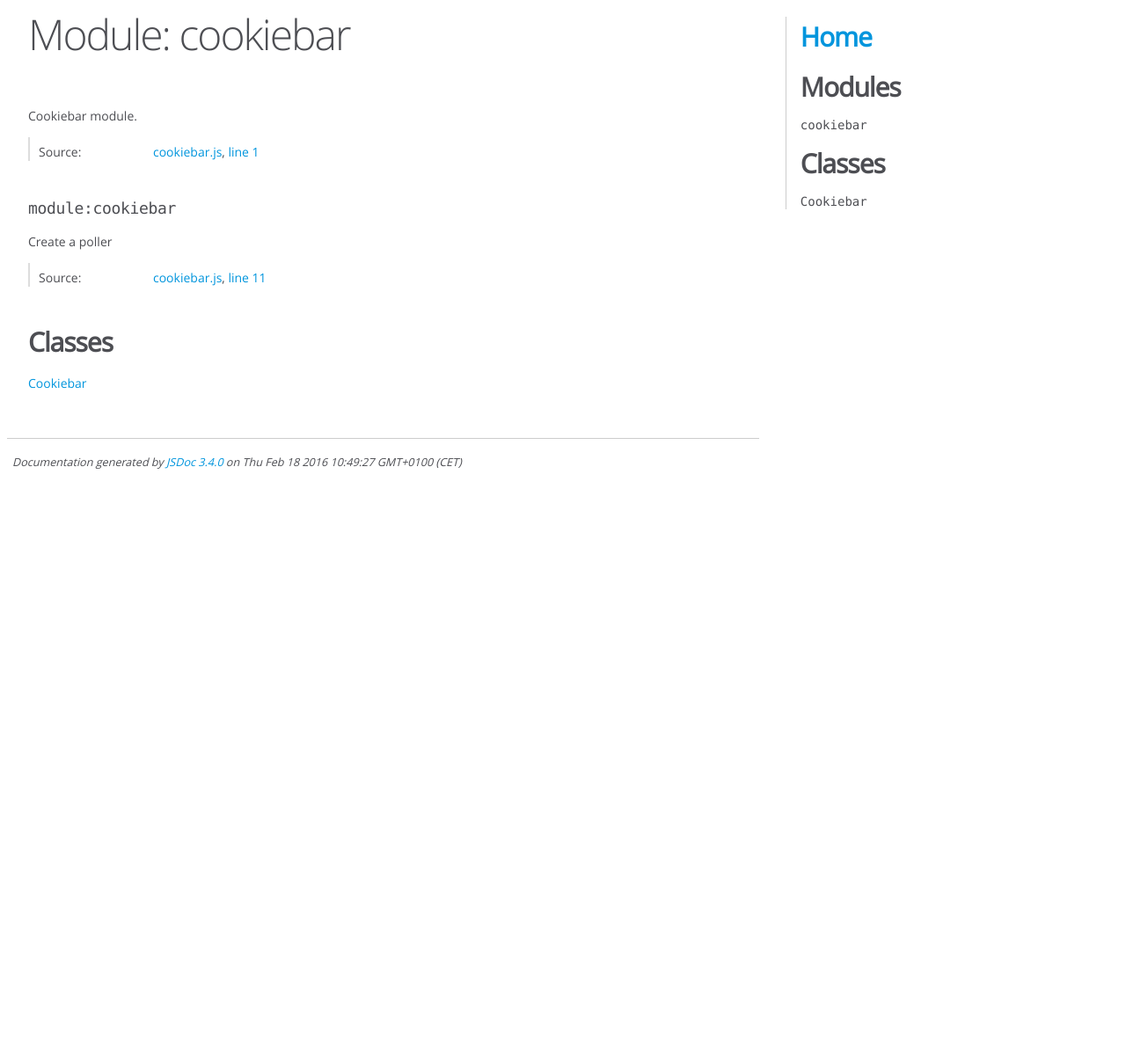
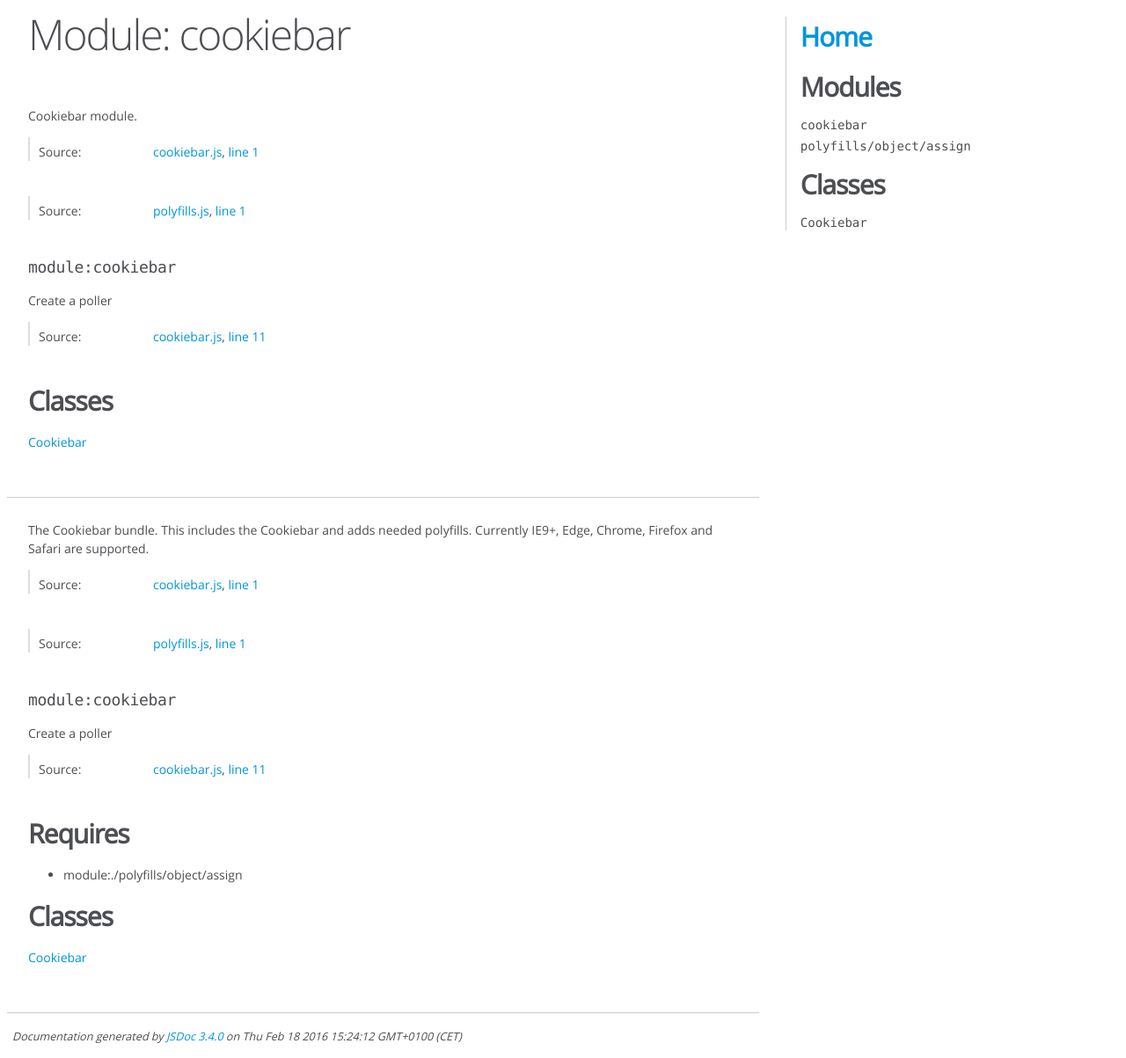
Before and after one commit to moreonion/cookiebar, a website: page doc/module-cookiebar.html in a window 1280 px wide. Shown: the part 17-1220 px from the top of the page at 88% size. Before the commit the page ends 800 px from the top, so only its background shows below. Drawn offline with Linux system fonts and the light colour scheme.

Commit message:
release v0.0.3

```diff
--- a/doc/module-cookiebar.html
+++ b/doc/module-cookiebar.html
@@ -27,6 +27,8 @@
 <section>
 
 <header>
+
+
 
 
 
@@ -90,6 +92,78 @@
     <dt class="tag-source">Source:</dt>
     <dd class="tag-source"><ul class="dummy"><li>
         <a href="cookiebar.js.html">cookiebar.js</a>, <a href="cookiebar.js.html#line1">line 1</a>
+    </li></ul></dd>
+
+
+
+
+
+
+
+</dl>
+
+
+
+
+
+
+
+
+
+
+
+
+
+
+
+
+
+
+
+
+
+
+
+
+
+
+
+
+
+
+
+
+
+<dl class="details">
+
+
+
+
+
+
+
+
+
+
+
+
+
+
+
+
+
+
+
+
+
+
+
+
+
+
+    <dt class="tag-source">Source:</dt>
+    <dd class="tag-source"><ul class="dummy"><li>
+        <a href="polyfills.js.html">polyfills.js</a>, <a href="polyfills.js.html#line1">line 1</a>
     </li></ul></dd>
 
 
@@ -232,16 +306,311 @@
 
 
 
+
+
+
+<section>
+
+<header>
+
+
+
+
+
+
+
+
+
+</header>
+
+<article>
+    <div class="container-overview">
+
+
+            <div class="description">The Cookiebar bundle.
+
+This includes the Cookiebar and adds needed polyfills.
+
+Currently IE9+, Edge, Chrome, Firefox and Safari are supported.</div>
+
+
+
+
+
+
+
+
+
+
+
+
+
+
+
+
+
+
+
+<dl class="details">
+
+
+
+
+
+
+
+
+
+
+
+
+
+
+
+
+
+
+
+
+
+
+
+
+
+
+    <dt class="tag-source">Source:</dt>
+    <dd class="tag-source"><ul class="dummy"><li>
+        <a href="cookiebar.js.html">cookiebar.js</a>, <a href="cookiebar.js.html#line1">line 1</a>
+    </li></ul></dd>
+
+
+
+
+
+
+
+</dl>
+
+
+
+
+
+
+
+
+
+
+
+
+
+
+
+
+
+
+
+
+
+
+
+
+
+
+
+
+
+
+
+
+
+<dl class="details">
+
+
+
+
+
+
+
+
+
+
+
+
+
+
+
+
+
+
+
+
+
+
+
+
+
+
+    <dt class="tag-source">Source:</dt>
+    <dd class="tag-source"><ul class="dummy"><li>
+        <a href="polyfills.js.html">polyfills.js</a>, <a href="polyfills.js.html#line1">line 1</a>
+    </li></ul></dd>
+
+
+
+
+
+
+
+</dl>
+
+
+
+
+
+
+
+
+
+
+
+
+
+
+
+
+
+
+
+
+
+    <h4 class="name" id="module:cookiebar"><span class="type-signature"></span>module:cookiebar<span class="type-signature"></span></h4>
+
+
+
+
+
+<div class="description">
+    Create a poller
+</div>
+
+
+
+
+
+
+
+
+
+
+
+
+
+<dl class="details">
+
+
+
+
+
+
+
+
+
+
+
+
+
+
+
+
+
+
+
+
+
+
+
+
+
+
+    <dt class="tag-source">Source:</dt>
+    <dd class="tag-source"><ul class="dummy"><li>
+        <a href="cookiebar.js.html">cookiebar.js</a>, <a href="cookiebar.js.html#line11">line 11</a>
+    </li></ul></dd>
+
+
+
+
+
+
+
+</dl>
+
+
+
+
+
+
+
+
+
+
+
+
+
+
+
+
+
+
+    </div>
+
+
+
+
+        <h3 class="subsection-title">Requires</h3>
+
+        <ul>
+            <li>module:./polyfills/object/assign</li>
+        </ul>
+
+
+
+        <h3 class="subsection-title">Classes</h3>
+
+        <dl>
+            <dt><a href="module-cookiebar-Cookiebar.html">Cookiebar</a></dt>
+            <dd></dd>
+        </dl>
+
+
+
+
+
+
+
+
+
+
+
+
+
+</article>
+
+</section>
+
+
+
+
 </div>
 
 <nav>
-    <h2><a href="index.html">Home</a></h2><h3>Modules</h3><ul><li><a href="module-cookiebar.html">cookiebar</a></li></ul><h3>Classes</h3><ul><li><a href="module-cookiebar-Cookiebar.html">Cookiebar</a></li></ul>
+    <h2><a href="index.html">Home</a></h2><h3>Modules</h3><ul><li><a href="module-cookiebar.html">cookiebar</a></li><li><a href="module-polyfills_object_assign.html">polyfills/object/assign</a></li></ul><h3>Classes</h3><ul><li><a href="module-cookiebar-Cookiebar.html">Cookiebar</a></li></ul>
 </nav>
 
 <br class="clear">
 
 <footer>
-    Documentation generated by <a href="https://github.com/jsdoc3/jsdoc">JSDoc 3.4.0</a> on Thu Feb 18 2016 10:49:27 GMT+0100 (CET)
+    Documentation generated by <a href="https://github.com/jsdoc3/jsdoc">JSDoc 3.4.0</a> on Thu Feb 18 2016 15:24:12 GMT+0100 (CET)
 </footer>
 
 <script> prettyPrint(); </script>
--- a/package.json
+++ b/package.json
@@ -1,6 +1,6 @@
 {
   "name": "mo-cookiebar",
-  "version": "0.0.2",
+  "version": "0.0.3",
   "author": "Alex Berger <alex@more-onion.com>",
   "license": "MIT",
   "description": "A cookiebar.",
```
Also changed, not shown: doc/cookiebar.js.html (+20 -9 lines), doc/index.html (+2 -2 lines), doc/module-cookiebar-Cookiebar.html (+13 -10 lines), dist/cookiebar.js, dist/cookiebar.min.js, 1 other file.
